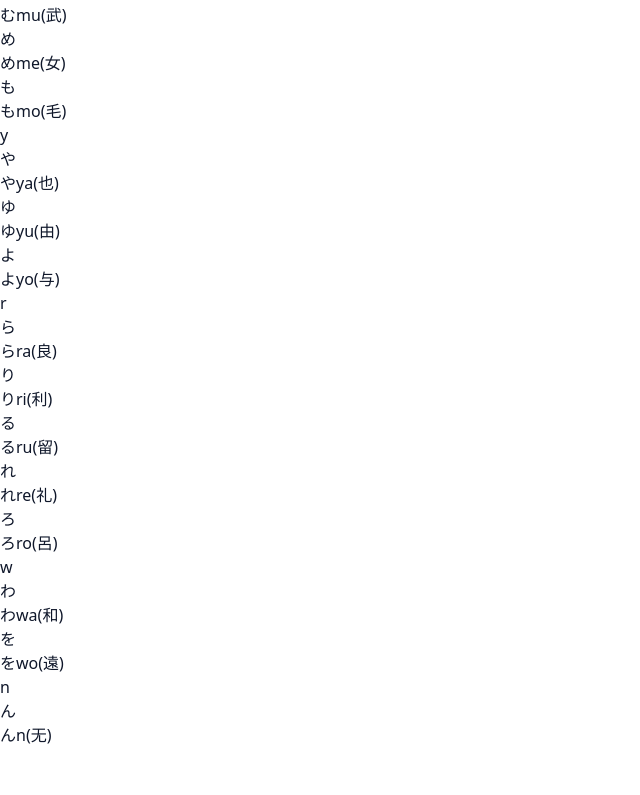
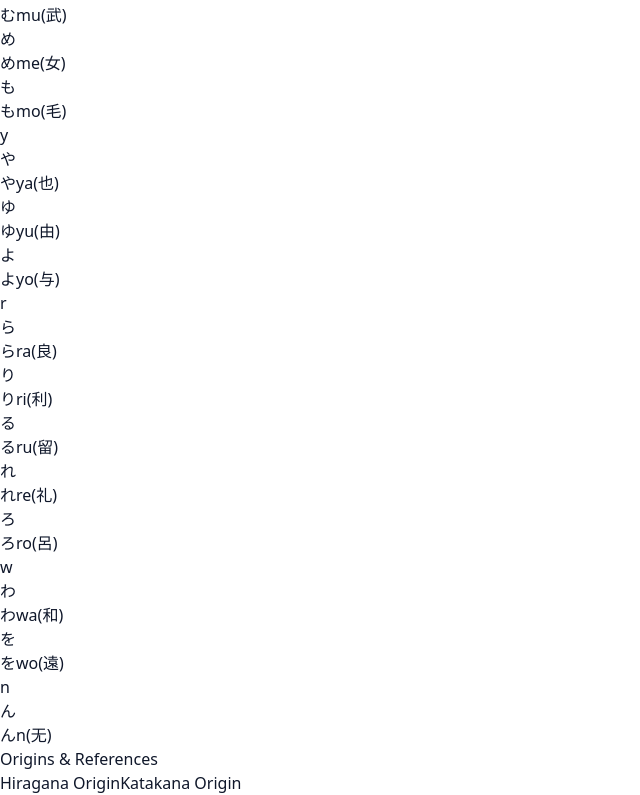
Before and after one commit to tian-im/kana.tian.im, a React (Vite) app: page / in a window 1280 px wide. Shown: the part 1917-2712 px from the top of the page, without its empty margins (0-640 px from the left). Before the commit the page ends 2664 px from the top, so only its background shows below. Built offline with nearby package versions, Linux system fonts and the light colour scheme.

Commit message:
Add links to the origins of Hiragana and Katakana (#7)

```diff
--- a/src/App.jsx
+++ b/src/App.jsx
@@ -51,14 +51,16 @@ function App() {
             <div className="hidden sm:flex gap-2 bg-white/50 p-1 rounded-xl shadow-sm border border-slate-200">
               <button
                 onClick={() => setGridScale(1)}
-                className={`px-3 py-1.5 rounded-lg text-xs font-semibold transition-colors ${gridScale === 1 ? 'bg-indigo-600 shadow-md text-white' : 'text-slate-500 hover:text-slate-900 hover:bg-white/50'}`}
+                className={`px-3 py-1.5 rounded-lg text-xs font-semibold transition-colors flex items-center justify-center ${gridScale === 1 ? 'bg-indigo-600 shadow-md text-white' : 'text-slate-500 hover:text-slate-900 hover:bg-white/50'}`}
+                style={{ minWidth: '60px' }}
                 title="Reset Zoom (1x)"
               >
                 Reset
               </button>
               <button
                 onClick={() => setGridScale(2)}
-                className={`px-3 py-1.5 rounded-lg text-xs font-semibold transition-colors ${gridScale === 2 ? 'bg-indigo-600 shadow-md text-white' : 'text-slate-500 hover:text-slate-900 hover:bg-white/50'}`}
+                className={`px-3 py-1.5 rounded-lg text-xs font-semibold transition-colors flex items-center justify-center ${gridScale === 2 ? 'bg-indigo-600 shadow-md text-white' : 'text-slate-500 hover:text-slate-900 hover:bg-white/50'}`}
+                style={{ minWidth: '40px' }}
                 title="Zoom 2x"
               >
                 2x
@@ -109,15 +111,15 @@ function App() {
       <main className="w-full max-w-5xl flex-1 flex flex-col">
 
         {view === 'grid' ? (
-          <div className="w-full flex justify-center overflow-auto py-4">
+          <div className="w-full flex flex-col items-center py-4">
             <div
-              className="grid grid-cols-[auto_repeat(5,_minmax(0,_1fr))] gap-0.5 justify-items-center max-w-[280px] w-full origin-top transition-transform duration-300"
-              style={{ transform: `scale(${gridScale})` }}
+              className="grid grid-cols-[auto_repeat(5,_minmax(0,_1fr))] gap-0.5 justify-items-center w-full transition-all duration-300"
+              style={{ maxWidth: gridScale === 2 ? '560px' : '280px' }}
             >
               {/* Column Headers */}
               <div className="p-1"></div>
               {['a', 'i', 'u', 'e', 'o'].map(col => (
-                <div key={col} className="flex items-center justify-center font-bold text-slate-400 capitalize pb-1 text-xs">
+                <div key={col} className={`flex items-center justify-center font-bold text-slate-400 capitalize pb-1 ${gridScale === 2 ? 'text-xl' : 'text-xs'}`}>
                   {col}
                 </div>
               ))}
@@ -128,7 +130,7 @@ function App() {
                 const rowItems = data.slice(rowIndex * 5, (rowIndex + 1) * 5);
                 return (
                   <Fragment key={rowLabel}>
-                    <div className="flex items-center justify-center font-bold text-slate-400 capitalize pr-1 text-xs">
+                    <div className={`flex items-center justify-center font-bold text-slate-400 capitalize pr-1 ${gridScale === 2 ? 'text-xl' : 'text-xs'}`}>
                       {rowLabel === '-' ? '' : rowLabel}
                     </div>
                     {rowItems.map((item, colIndex) => (
@@ -141,6 +143,7 @@ function App() {
                             isRevealed={true}
                             onReveal={() => { }}
                             size="compact"
+                            scale={gridScale}
                           />
                         </div>
                       ) : (
@@ -150,6 +153,33 @@ function App() {
                   </Fragment>
                 );
               })}
+            </div>
+
+            {/* Origin Reference Links */}
+            <div className="mt-16 mb-8 flex flex-col items-center gap-3 border-t border-slate-100 pt-8 w-full max-w-sm">
+              <p className="text-[10px] font-bold text-slate-400 uppercase tracking-widest mb-1 pointer-events-none text-center">
+                Origins & References
+              </p>
+              <div className="flex flex-wrap justify-center gap-x-8 gap-y-3">
+                <a
+                  href="https://commons.wikimedia.org/wiki/File:Hiragana_origin.svg"
+                  target="_blank"
+                  rel="noopener noreferrer"
+                  className="text-xs text-slate-500 hover:text-indigo-600 transition-colors flex items-center gap-2 group font-medium"
+                >
+                  <span className="w-2 h-2 rounded-full bg-indigo-400 group-hover:scale-125 transition-transform shadow-sm shadow-indigo-200"></span>
+                  Hiragana Origin
+                </a>
+                <a
+                  href="https://commons.wikimedia.org/wiki/File:Katakana_origine.svg"
+                  target="_blank"
+                  rel="noopener noreferrer"
+                  className="text-xs text-slate-500 hover:text-pink-600 transition-colors flex items-center gap-2 group font-medium"
+                >
+                  <span className="w-2 h-2 rounded-full bg-pink-400 group-hover:scale-125 transition-transform shadow-sm shadow-pink-200"></span>
+                  Katakana Origin
+                </a>
+              </div>
             </div>
           </div>
         ) : (
--- a/src/components/Card.jsx
+++ b/src/components/Card.jsx
@@ -1,13 +1,11 @@
 import { useState, useEffect } from 'react';
 
-export default function Card({ char, romaji, origin, isRevealed, onReveal, size = 'normal' }) {
+export default function Card({ char, romaji, origin, isRevealed, onReveal, size = 'normal', scale = 1 }) {
   const [flipped, setFlipped] = useState(false);
 
   useEffect(() => {
     setFlipped(isRevealed);
   }, [isRevealed]);
-
-
 
   const speak = (e) => {
     e.stopPropagation();
@@ -32,11 +30,28 @@ export default function Card({ char, romaji, origin, isRevealed, onReveal, size
     }
   };
 
+  // Calculate dynamic classes based on scale
+  const containerSize = size === 'compact'
+    ? (scale === 2 ? 'w-full aspect-[1/1]' : 'w-full aspect-[4/3] sm:aspect-[1/1]')
+    : 'w-40 h-48';
+
+  const charTextSize = size === 'compact'
+    ? (scale === 2 ? 'text-4xl sm:text-5xl' : 'text-base sm:text-lg')
+    : 'text-5xl';
+
+  const romajiTextSize = size === 'compact'
+    ? (scale === 2 ? 'text-lg sm:text-xl' : 'text-[9px] sm:text-[10px]')
+    : 'text-xl';
+
+  const speakBtnSize = size === 'compact'
+    ? (scale === 2 ? 'text-4xl sm:text-5xl' : 'text-base sm:text-xl')
+    : 'text-4xl';
+
   return (
     <div
       onClick={handleClick}
       className={`
-        relative ${size === 'compact' ? 'w-full aspect-[4/3] sm:aspect-[1/1]' : 'w-40 h-48'} cursor-pointer perspective-1000 transition-transform duration-300 transform active:scale-95
+        relative ${containerSize} cursor-pointer perspective-1000 transition-transform duration-300 transform active:scale-95
       `}
     >
       <div className={`
@@ -45,7 +60,7 @@ export default function Card({ char, romaji, origin, isRevealed, onReveal, size
       `}>
         {/* Front (Character) */}
         <div className={`absolute backface-hidden w-full h-full bg-slate-50 rounded-lg sm:rounded-xl border border-slate-200 shadow-sm hover:shadow-md transition-shadow flex items-center justify-center`}>
-          <span className={`${size === 'compact' ? 'text-base sm:text-lg' : 'text-5xl'} font-bold bg-gradient-to-br from-indigo-600 to-cyan-600 bg-clip-text text-transparent`}>
+          <span className={`${charTextSize} font-bold bg-gradient-to-br from-indigo-600 to-cyan-600 bg-clip-text text-transparent`}>
             {char}
           </span>
         </div>
@@ -54,12 +69,12 @@ export default function Card({ char, romaji, origin, isRevealed, onReveal, size
         <div className={`absolute backface-hidden w-full h-full bg-slate-50 rounded-lg sm:rounded-xl border-2 border-indigo-100 shadow-sm flex flex-col items-center justify-center rotate-y-180`}>
           <button
             onClick={speak}
-            className={`${size === 'compact' ? 'text-base sm:text-xl' : 'text-4xl'} font-bold text-slate-800 ${size === 'compact' ? 'mb-0' : 'mb-2'} hover:scale-110 active:scale-95 transition-transform cursor-pointer`}
+            className={`${speakBtnSize} font-bold text-slate-800 ${size === 'compact' ? 'mb-0' : 'mb-2'} hover:scale-110 active:scale-95 transition-transform cursor-pointer`}
             title="Click to pronounce"
           >
             {char}
           </button>
-          <span className={`${size === 'compact' ? 'text-[9px] sm:text-[10px]' : 'text-xl'} font-medium text-indigo-400 flex items-center gap-1`}>
+          <span className={`${romajiTextSize} font-medium text-indigo-400 flex items-center gap-1`}>
             {romaji}
             {origin && <span className="text-slate-300">({origin})</span>}
           </span>
```
